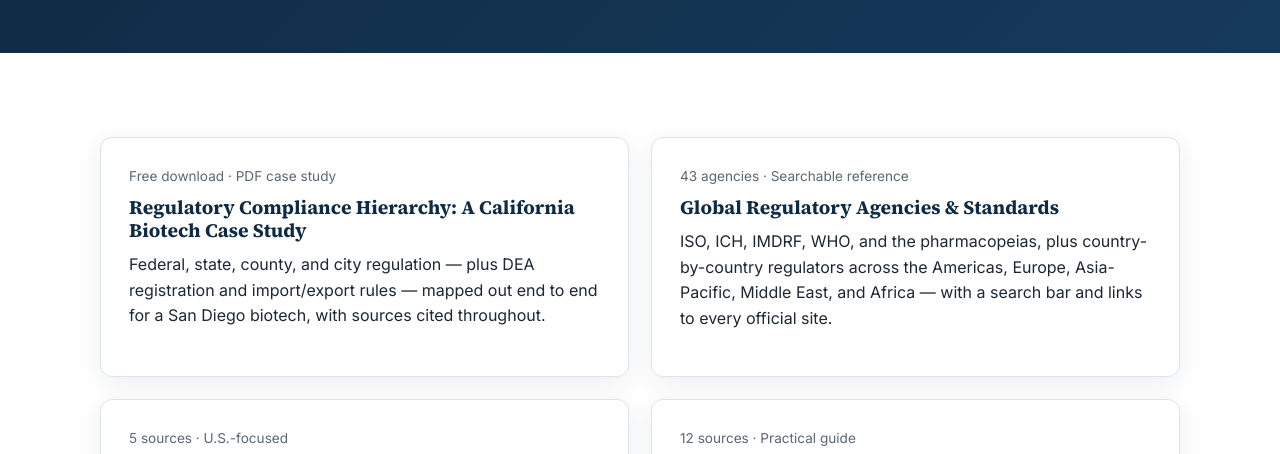
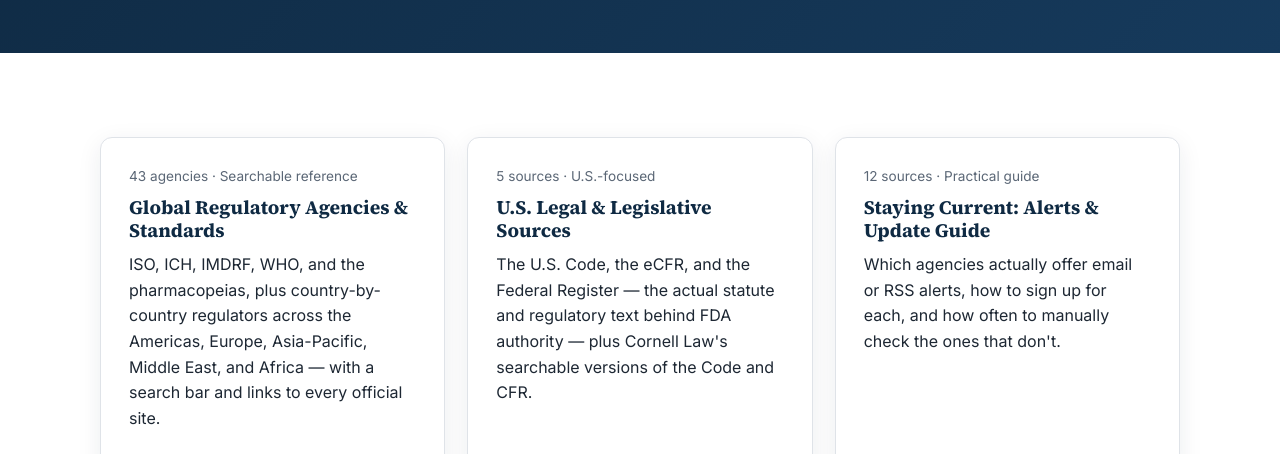
Before and after one commit to Qstead/qstead.github.io, a plain HTML site: page resources.html in a window 1280 px wide. Shown: the part 325-779 px from the top of the page. Drawn offline with Linux system fonts and the light colour scheme.

Commit message:
Add files via upload

```diff
--- a/resources.html
+++ b/resources.html
@@ -44,7 +44,6 @@
             <li class="has-subdropdown">
               <a href="resources.html" class="subdropdown-label" aria-current="page">Resources <span class="subdropdown-caret" aria-hidden="true">&lsaquo;</span></a>
               <ul class="subdropdown">
-                <li><a href="regulatory-compliance-hierarchy.pdf" target="_blank" rel="noopener noreferrer">Regulatory Compliance Hierarchy (PDF)</a></li>
                 <li><a href="resources-agencies.html">Global Regulatory Agencies &amp; Standards</a></li>
                 <li><a href="resources-legal-sources.html">U.S. Legal &amp; Legislative Sources</a></li>
                 <li><a href="resources-staying-current.html">Staying Current: Alerts &amp; Update Guide</a></li>
@@ -68,12 +67,7 @@
 
     <section class="section">
       <div class="container">
-        <div class="grid grid-2">
-          <a class="card post-card" href="regulatory-compliance-hierarchy.pdf" target="_blank" rel="noopener noreferrer">
-            <p class="post-meta">Free download &middot; PDF case study</p>
-            <h3>Regulatory Compliance Hierarchy: A California Biotech Case Study</h3>
-            <p>Federal, state, county, and city regulation &mdash; plus DEA registration and import/export rules &mdash; mapped out end to end for a San Diego biotech, with sources cited throughout.</p>
-          </a>
+        <div class="grid grid-3">
           <a class="card post-card" href="resources-agencies.html">
             <p class="post-meta">43 agencies &middot; Searchable reference</p>
             <h3>Global Regulatory Agencies &amp; Standards</h3>
```
Also changed, not shown: resources-legal-sources.html (+0 -1 lines), resources-staying-current.html (+0 -1 lines).
